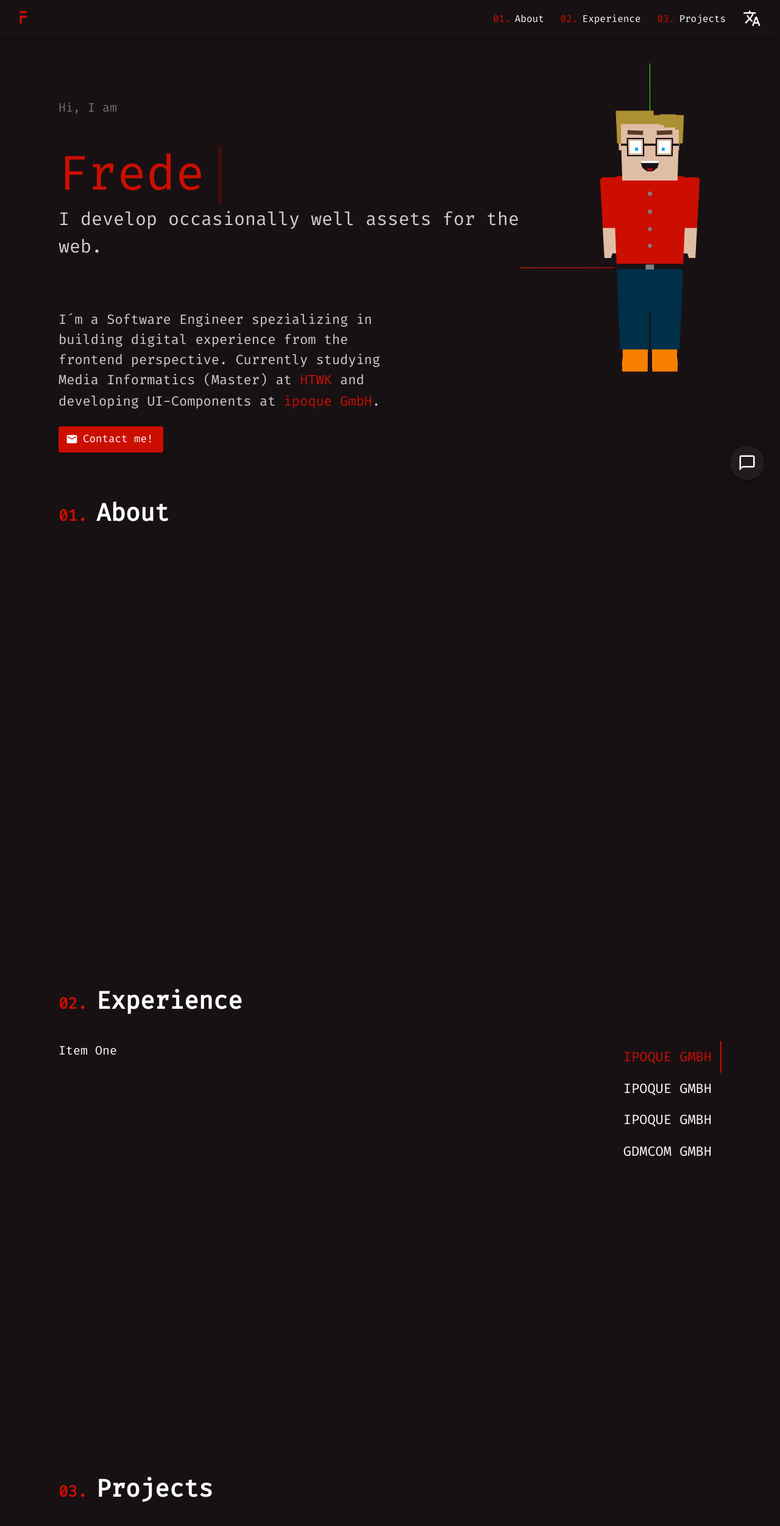
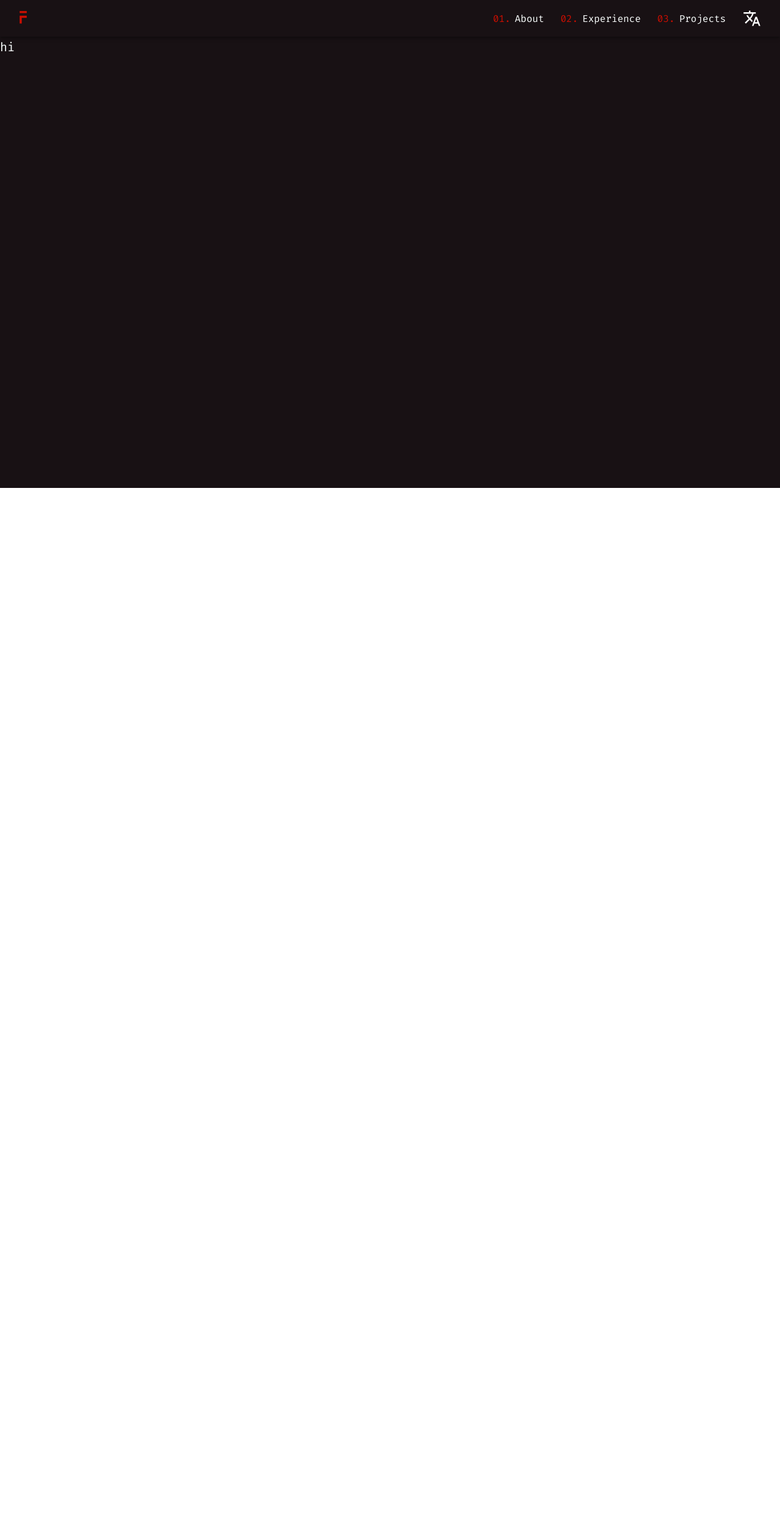
Before and after one commit to fredericbahr/portfolio, a React (Create React App) app: page /contact in a window 1280 px wide. Shown: the top 2502 px of the page at 61% size. After the commit the page ends 800 px from the top, so only its background shows below. Built offline with nearby package versions, Linux system fonts and the light colour scheme.

Commit message:
add experience

```diff
--- a/src/components/App/App.tsx
+++ b/src/components/App/App.tsx
@@ -10,6 +10,7 @@ import { Header } from "./Header";
 import AnimatedLogo from "../Logo/AnimatedLogo";
 import styled from "styled-components";
 import { Introduction } from "../Introduction/Introduction";
+import { Route, Routes, useNavigate } from "react-router-dom";
 
 const StyledLogoWrapper = styled.div`
   display: flex;
@@ -31,6 +32,12 @@ const StyledContentWrapper = styled.div`
 
 function App() {
   const [isInAnimation, setIsInAnimation] = useState(true);
+  const navigate = useNavigate();
+
+  const handleHomeClick = () => {
+    setIsInAnimation(true);
+    navigate("/");
+  };
 
   useEffect(() => {
     const id = setTimeout(() => {
@@ -45,12 +52,22 @@ function App() {
     </StyledLogoWrapper>
   ) : (
     <StyledContentWrapper>
-      <Header homeClickHandler={() => setIsInAnimation(true)} />
-      <Introduction />
-      <About />
-      <Experience />
-      <Projects />
-      <Chatbot />
+      <Header homeClickHandler={handleHomeClick} />
+      <Routes>
+        <Route
+          path="/"
+          element={
+            <>
+              <Introduction />
+              <About />
+              <Experience />
+              <Projects />
+              <Chatbot />
+            </>
+          }
+        />
+        <Route path="/contact" element={<Contact />} />
+      </Routes>
     </StyledContentWrapper>
   );
 }
--- a/src/components/Contact/Contact.tsx
+++ b/src/components/Contact/Contact.tsx
@@ -1,5 +1,11 @@
 import React from "react";
+import styled from "styled-components";
+
+const Wrapper = styled.div`
+  /** 50px navbar and 2*5px padding */
+  min-height: calc(100vh - 50px - 14px);
+`;
 
 export default function Contact() {
-  return <div></div>;
+  return <Wrapper>hi</Wrapper>;
 }
--- a/src/components/Experience/Experience.tsx
+++ b/src/components/Experience/Experience.tsx
@@ -4,6 +4,10 @@ import { useTranslation } from "react-i18next";
 import styled from "styled-components";
 import { SectionHeadline } from "../util-components/SectionHeadline";
 import { TabPanel } from "./TabPanel";
+import { GDMcomWorkingStudent } from "./workplaces/GDMcomWorkingStudent";
+import { IpoqueBachelor } from "./workplaces/IpoqueBachelor";
+import { IpoqueIntern } from "./workplaces/IpoqueIntern";
+import { IpoqueWorkingStudent } from "./workplaces/IpoqueWorkingStudent";
 
 const StyledSection = styled.section`
   width: 85%;
@@ -21,6 +25,8 @@ const StyledTabs = styled(Tabs)`
 
 const StyledTab = styled(Tab)`
   font-size: 1.1rem;
+  text-transform: none;
+  font-weight: 400;
   color: ${(props) => props.theme.colors.mainwhite};
 `;
 
@@ -33,20 +39,20 @@ const Experience = () => {
   };
 
   return (
-    <StyledSection id="experiesection">
+    <StyledSection id="experience">
       <SectionHeadline>{t("experience.headline")}</SectionHeadline>
       <TabWrapper>
         <TabPanel value={value} index={0}>
-          Item One
+          <IpoqueWorkingStudent />
         </TabPanel>
         <TabPanel value={value} index={1}>
-          Item Two
+          <IpoqueBachelor />
         </TabPanel>
         <TabPanel value={value} index={2}>
-          Item Three
+          <IpoqueIntern />
         </TabPanel>
         <TabPanel value={value} index={3}>
-          Item Four
+          <GDMcomWorkingStudent />
         </TabPanel>
         <StyledTabs orientation="vertical" variant="scrollable" onChange={handleChange} value={value}>
           <StyledTab label={t("experience.work4.name")}></StyledTab>
--- /dev/null
+++ b/src/components/Experience/components/TimeRange.tsx
@@ -0,0 +1,5 @@
+import React from 'react';
+
+export const TimeRange = () => {
+  return <div></div>;
+};
--- /dev/null
+++ b/src/components/Experience/components/WorkingTitle.tsx
@@ -0,0 +1,29 @@
+import { Typography } from "@mui/material";
+import React from "react";
+import styled from "styled-components";
+
+interface IProps {
+  title: string;
+  companyName: string;
+  url: string;
+}
+
+const Wrapper = styled.div`
+  display: flex;
+`;
+
+const Title = styled(Typography)``;
+
+const At = styled(Typography)``;
+
+const Company = styled.a``;
+
+export const WorkingTitle = ({ title, companyName, url }: IProps) => {
+  return (
+    <Wrapper>
+      <Title>{title}</Title>
+      <At>@</At>
+      <Company href={url}>{companyName}</Company>
+    </Wrapper>
+  );
+};
--- /dev/null
+++ b/src/components/Experience/workplaces/GDMcomWorkingStudent.tsx
@@ -0,0 +1,17 @@
+import React from "react";
+import styled from "styled-components";
+import { TimeRange } from "../components/TimeRange";
+import { WorkingTitle } from "../components/WorkingTitle";
+
+const Wrapper = styled.div`
+  display: flex;
+`;
+
+export const GDMcomWorkingStudent = () => {
+  return (
+    <Wrapper>
+      <WorkingTitle title={""} companyName="GDMcom GmbH" url="https://gdmcom.de/" />
+      <TimeRange />
+    </Wrapper>
+  );
+};
--- /dev/null
+++ b/src/components/Experience/workplaces/IpoqueBachelor.tsx
@@ -0,0 +1,5 @@
+import React from 'react';
+
+export const IpoqueBachelor = () => {
+  return <div></div>;
+};
--- /dev/null
+++ b/src/components/Experience/workplaces/IpoqueIntern.tsx
@@ -0,0 +1,5 @@
+import React from 'react';
+
+export const IpoqueIntern = () => {
+  return <div></div>;
+};
--- /dev/null
+++ b/src/components/Experience/workplaces/IpoqueWorkingStudent.tsx
@@ -0,0 +1,5 @@
+import React from 'react';
+
+export const IpoqueWorkingStudent = () => {
+  return <div></div>;
+};
```
